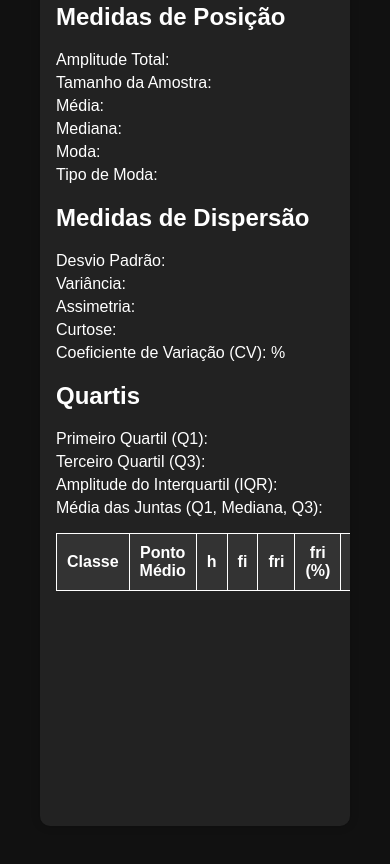
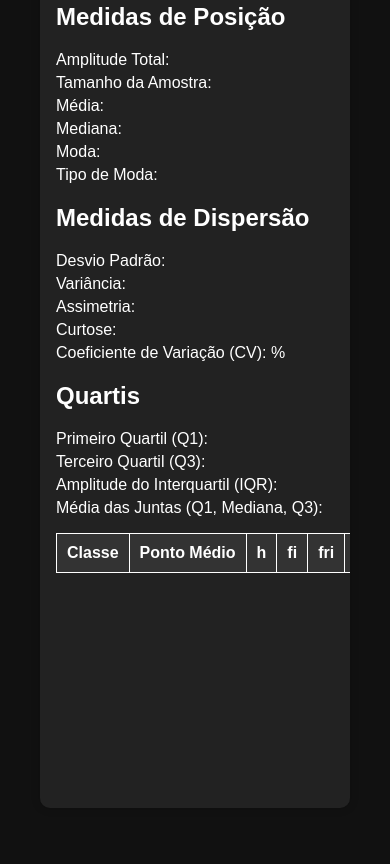
Before and after one commit to LuisT-ls/CalculadoraWeb_de_Estatistica, a plain HTML site: page Calculadora_Estatistica/index.html in a window 390 px wide. Shown: the part 614-1478 px from the top of the page. Drawn offline with nearby package versions, Linux system fonts and the light colour scheme.

Commit message:
Melhoria no CSS

```diff
--- a/Calculadora_Estatistica/style.css
+++ b/Calculadora_Estatistica/style.css
@@ -278,6 +278,10 @@ th {
     border: 1px solid #fff;
     background-color: #333;
     color: #fff;
+    max-width: 120px;
+    white-space: nowrap; /* Evita que o texto seja quebrado em várias linhas */
+    overflow: hidden; /* Oculta o conteúdo que não cabe na célula */
+    text-overflow: ellipsis; /* Exibe "..." quando o conteúdo é cortado */
   }
 
   canvas#frequencyChart {
```
